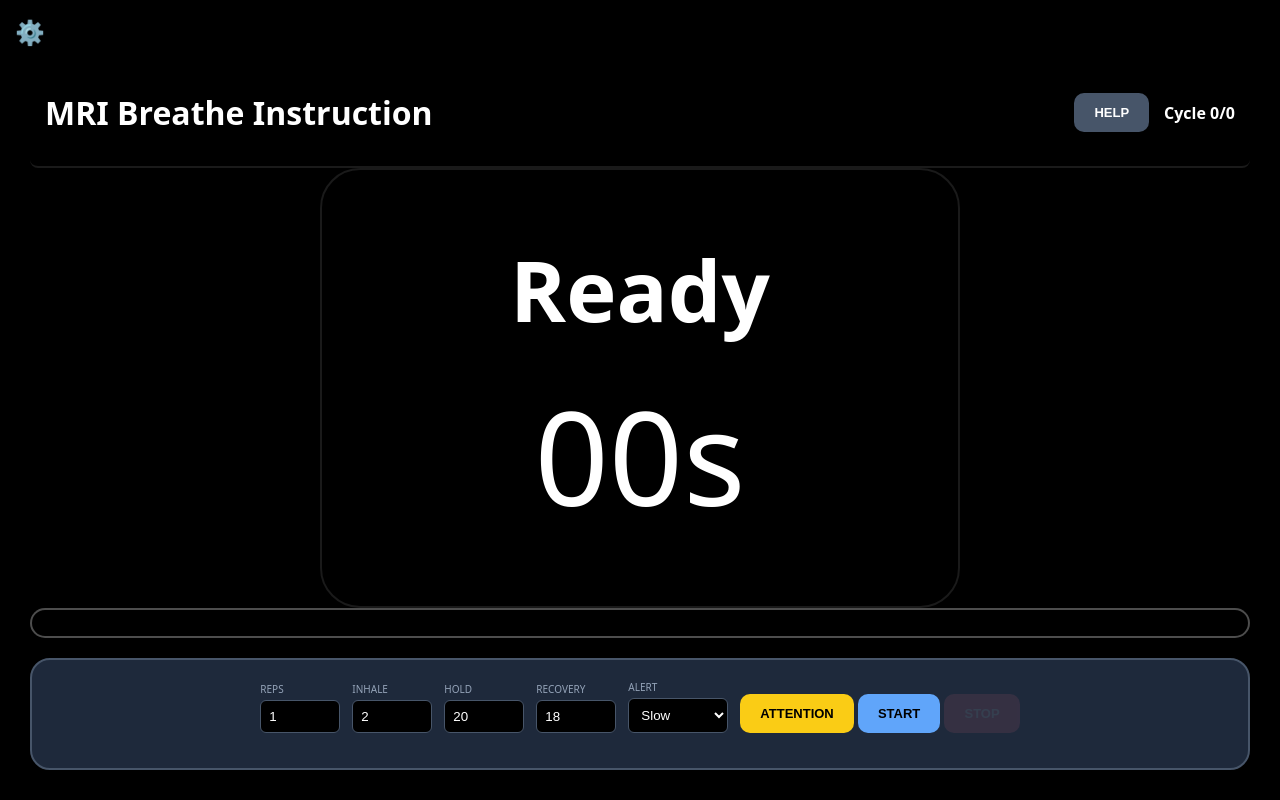
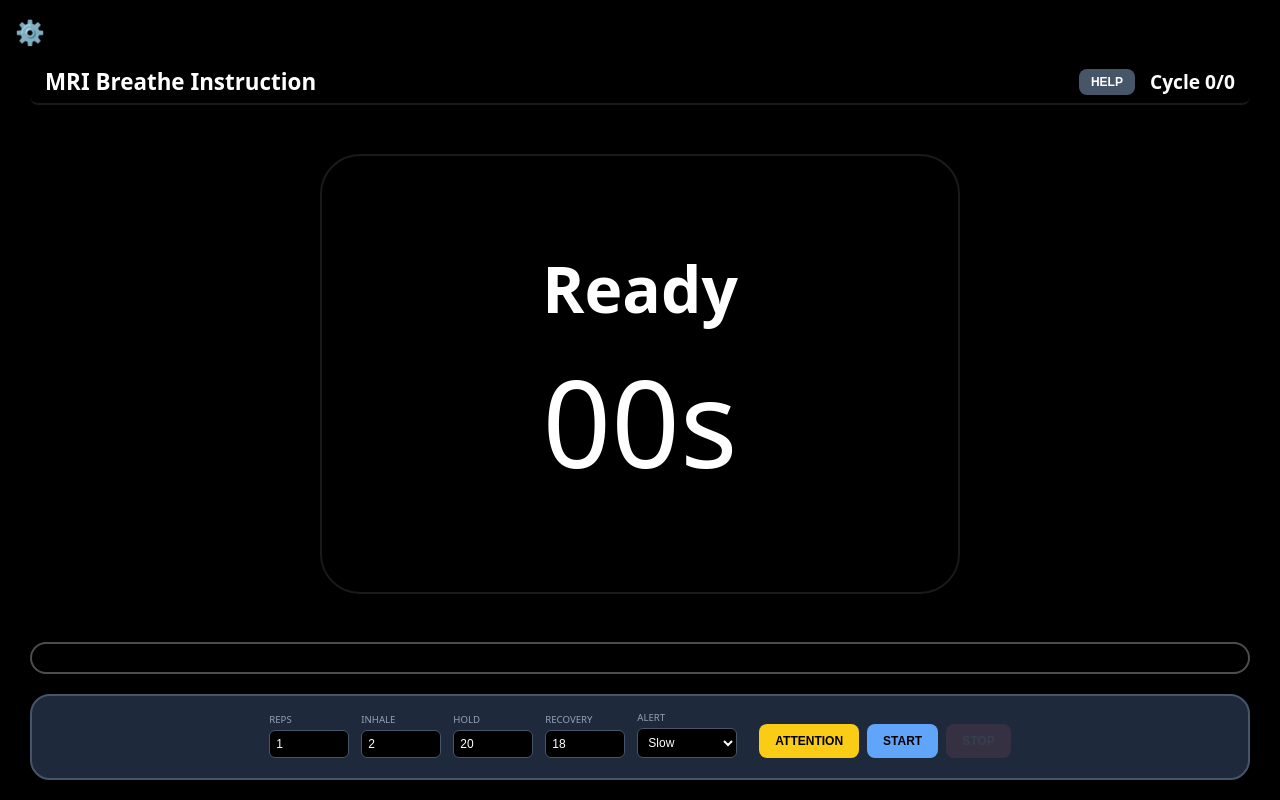
Before and after one commit to giueseppepalminteri/mri-tools, a plain HTML site: page docs/breathing-instructions/index.html in a window 1280 px wide. Drawn offline with Linux system fonts and the light colour scheme.

Commit message:
breathing page improvements

```diff
--- a/docs/breathing-instructions/index.html
+++ b/docs/breathing-instructions/index.html
@@ -22,7 +22,7 @@
     --tint-green: rgba(74, 222, 128, 0.2);
 
     --scale-factor: 1.0;
-    --accent-teal: #94d2bd; /* Toolbox Accent */
+    --accent-teal: #94d2bd;
   }
 
   * { box-sizing: border-box; }
@@ -69,7 +69,7 @@
   }
 
   #mirror-layer {
-      width: 100%; flex: 1; /* Only flexes to take up remaining space */
+      width: 100%; flex: 1;
       display: flex; flex-direction: column;
       transition: transform 0.2s ease;
   }
@@ -87,19 +87,22 @@
   #instructionText {
     width: 100%; min-height: 300px; background: rgba(0,0,0,0.3);
     color: white; border: 1px solid #475569; padding: 15px;
-    border-radius: 10px; font-size: 15px; line-height: 1.6;
+    border-radius: 10px; font-size: clamp(12px, 2vmin, 16px); line-height: 1.6;
     white-space: pre-wrap;
   }
   .modal-actions { display: flex; gap: 10px; margin-top: 20px; justify-content: flex-end; }
 
-  /* Layout adjustments for wrappers */
-  .app-container { display: flex; flex-direction: column; height: 100%; padding: 30px; padding-top: 60px; position: relative; z-index: 1; }
+  /* App Container & Fluid Layout */
+  .app-container { display: flex; flex-direction: column; height: 100%; padding: 20px 30px; padding-top: 60px; position: relative; z-index: 1; }
 
+  /* Compact Header */
   header {
     display: flex; justify-content: space-between; align-items: center;
-    padding: 10px 15px; border-bottom: 2px solid rgba(255,255,255,0.1);
+    padding: 6px 15px; border-bottom: 2px solid rgba(255,255,255,0.1);
     background: rgba(0,0,0,0.5); border-radius: 8px;
   }
+  header h1 { margin: 0; font-size: clamp(1rem, 2vw, 1.4rem); }
+  #cycleInfo { font-size: clamp(0.9rem, 1.5vw, 1.2rem); font-weight: bold; }
 
   .display { flex: 1; display: flex; justify-content: center; align-items: center; position: relative; width: 100%;}
 
@@ -111,22 +114,24 @@
     transition: background-color 0.5s ease; backdrop-filter: blur(2px);
   }
 
-  .step { font-size: clamp(35px, 10vw, 85px); font-weight: 900; margin-bottom: 20px; text-shadow: 2px 2px 15px #000; }
-  .countdown { font-size: clamp(60px, 15vw, 130px); font-weight: 200; font-variant-numeric: tabular-nums; }
+  /* Core scaling for main display text */
+  .step { font-size: clamp(30px, 8vmin, 85px); font-weight: 900; margin-bottom: 1vh; text-shadow: 2px 2px 15px #000; }
+  .countdown { font-size: clamp(50px, 15vmin, 130px); font-weight: 200; font-variant-numeric: tabular-nums; }
 
-  .progress { height: 40px; background: rgba(0,0,0,0.6); border-radius: 20px; overflow: hidden; border: 2px solid rgba(255,255,255,0.3); margin-bottom: 20px;}
+  .progress { height: clamp(20px, 4vh, 40px); background: rgba(0,0,0,0.6); border-radius: 20px; overflow: hidden; border: 2px solid rgba(255,255,255,0.3); margin-bottom: 20px;}
   .progress > i { display: block; height: 100%; background: linear-gradient(90deg, #3b82f6, #60a5fa); width: 0%; transition: width 0.1s linear;}
 
-  .bottom-shelf { background: var(--panel-bg); padding: 20px; border-radius: 20px; border: 2px solid #475569; }
-  .controls-row { display: flex; flex-wrap: wrap; gap: 12px; align-items: flex-end; justify-content: center; margin-bottom: 15px; }
+  /* Scalable Bottom Controls */
+  .bottom-shelf { background: var(--panel-bg); padding: 15px; border-radius: 20px; border: 2px solid #475569; }
+  .controls-row { display: flex; flex-wrap: wrap; gap: 12px; align-items: flex-end; justify-content: center; margin-bottom: 5px; }
   .input-group { display: flex; flex-direction: column; gap: 4px; }
-  .input-group label { font-size: 10px; color: var(--muted); text-transform: uppercase; }
+  .input-group label { font-size: clamp(9px, 1.2vmin, 12px); color: var(--muted); text-transform: uppercase; }
 
-  input, select { background: #000; border: 1px solid #475569; color: #fff; padding: 8px; border-radius: 6px; width: 80px; }
-  select { width: 100px; }
+  input, select { background: #000; border: 1px solid #475569; color: #fff; padding: 6px; border-radius: 6px; width: clamp(60px, 8vw, 80px); font-size: clamp(12px, 1.5vmin, 16px); }
+  select { width: clamp(80px, 10vw, 100px); }
 
-  button { padding: 12px 20px; border-radius: 10px; border: 0; font-weight: 800; cursor: pointer; font-size: 13px; }
-  .btn-help { background: #475569; color: white; }
+  button { padding: 10px 16px; border-radius: 8px; border: 0; font-weight: 800; cursor: pointer; font-size: clamp(11px, 1.5vmin, 14px); }
+  .btn-help { background: #475569; color: white; padding: 6px 12px; }
   .btn-attention { background: var(--warning); color: #000; }
   .btn-start { background: var(--accent); color: #000; }
   .btn-stop { background: var(--danger); color: #fff; }
@@ -172,7 +177,7 @@
       <h1>MRI Breathe Instruction</h1>
       <div style="display:flex; gap:15px; align-items:center">
           <button id="openHelpBtn" class="btn-help">HELP</button>
-          <div id="cycleInfo" style="font-weight:bold">Cycle 0/0</div>
+          <div id="cycleInfo">Cycle 0/0</div>
       </div>
     </header>
 
@@ -200,7 +205,7 @@
           </select>
         </div>
 
-        <div class="actions">
+        <div class="actions" style="display:flex; gap: 8px; margin-left: 10px;">
           <button id="attnBtn" class="btn-attention">ATTENTION</button>
           <button id="startBtn" class="btn-start">START</button>
           <button id="stopBtn" class="btn-stop" disabled>STOP</button>
@@ -299,7 +304,15 @@ RECOMMENDED APP SETTINGS:
     if (!state.running) stopBtn.disabled = true;
   };
 
-  attnBtn.onclick = () => { body.classList.add('attending'); stopBtn.disabled = false; };
+  // ATTENTION BUTTON TOGGLE LOGIC
+  attnBtn.onclick = () => {
+    const isAttending = body.classList.toggle('attending');
+    if (isAttending) {
+        stopBtn.disabled = false;
+    } else {
+        if (!state.running) stopBtn.disabled = true;
+    }
+  };
 
   // Modal Logic
   openHelpBtn.onclick = () => helpModal.style.display = 'flex';
```
